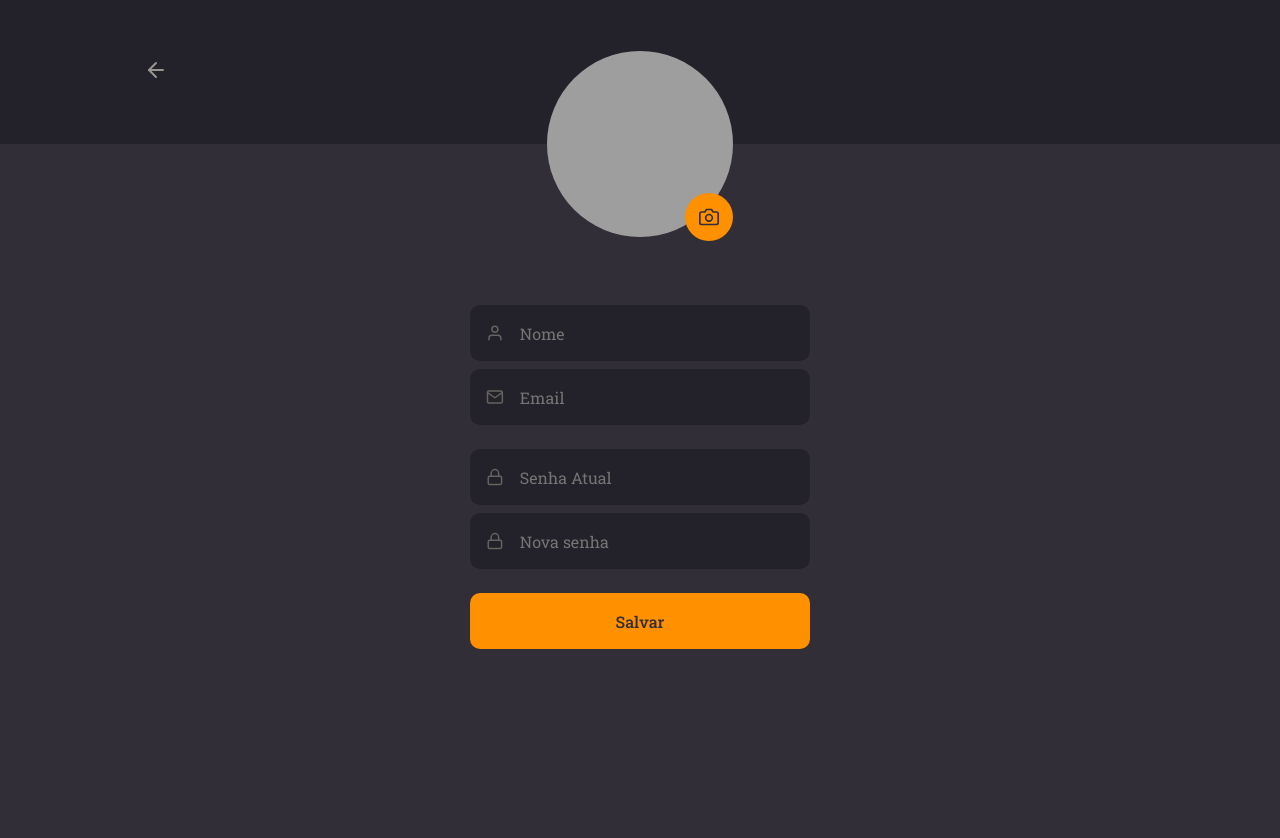
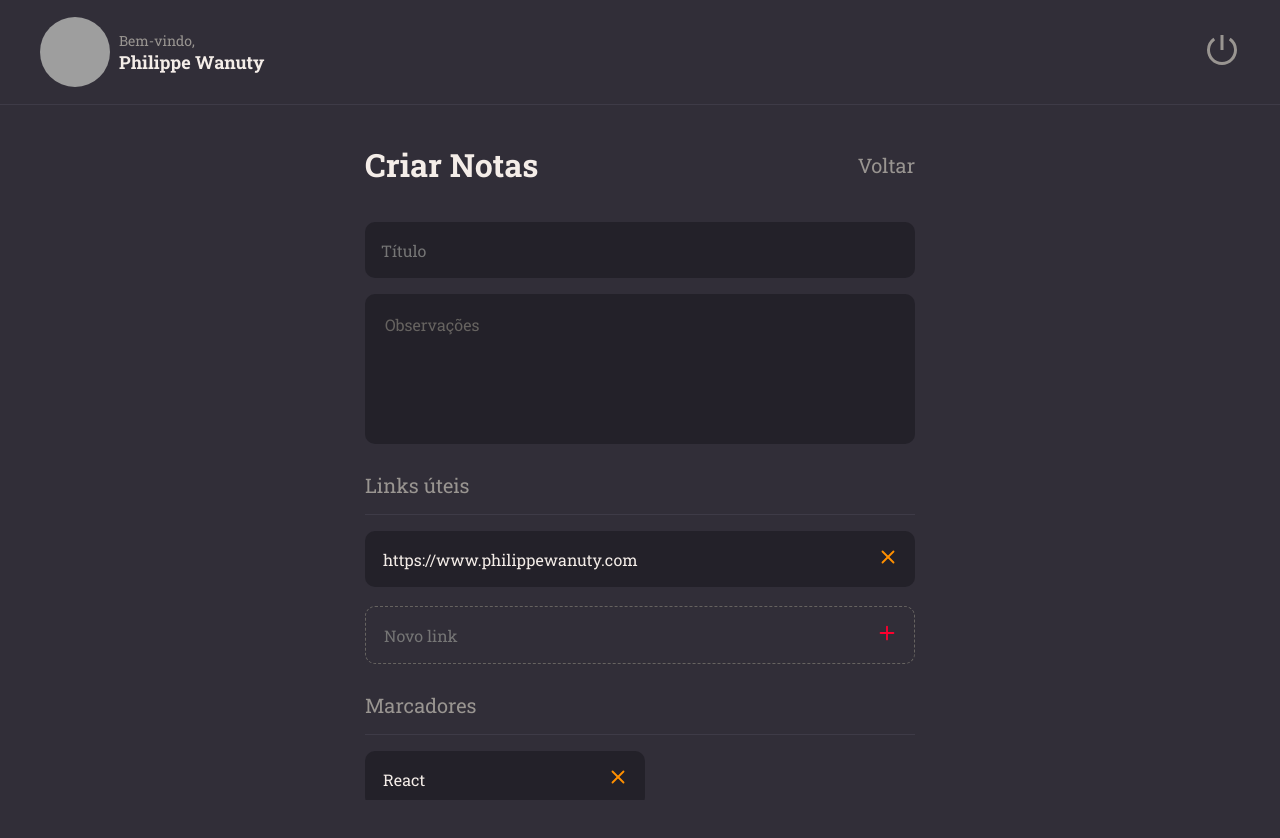
Before and after one commit to philippewanuty/Rocketnotes, a React (Vite) app: page / in a window 1280 px wide. Shown: the top 838 px of the page. After the commit the page ends 800 px from the top, so only its background shows below. Built offline with nearby package versions, Linux system fonts and the light colour scheme; grey boxes are pictures that could not be loaded.

Commit message:
atualizando arquivo

```diff
--- a/src/main.jsx
+++ b/src/main.jsx
@@ -7,8 +7,8 @@ import { SignUp } from './Pages/SignUp';
 // import { SignIn } from './Pages/SignIn';
 // import { Details } from './Pages/Details/Details';
 // import { Home } from './Pages/Home';
-import { Perfil } from './Pages/Perfil';
-// import { CreateNote } from './Pages/CreateNote';
+// import { Perfil } from './Pages/Perfil';
+import { CreateNote } from './Pages/CreateNote';
 
 
 import theme from "./styles/theme"
@@ -27,8 +27,8 @@ ReactDOM.createRoot(document.getElementById('root')).render(
 			{/* <Details /> */}
 			{/* <SignIn /> */}
 			{/* <SignUp /> */}
-			<Perfil/>
-			{/* <CreateNote/> */}
+			{/* <Perfil/> */}
+			<CreateNote/>
 		</ThemeProvider>
 	</React.StrictMode>
 );
```
